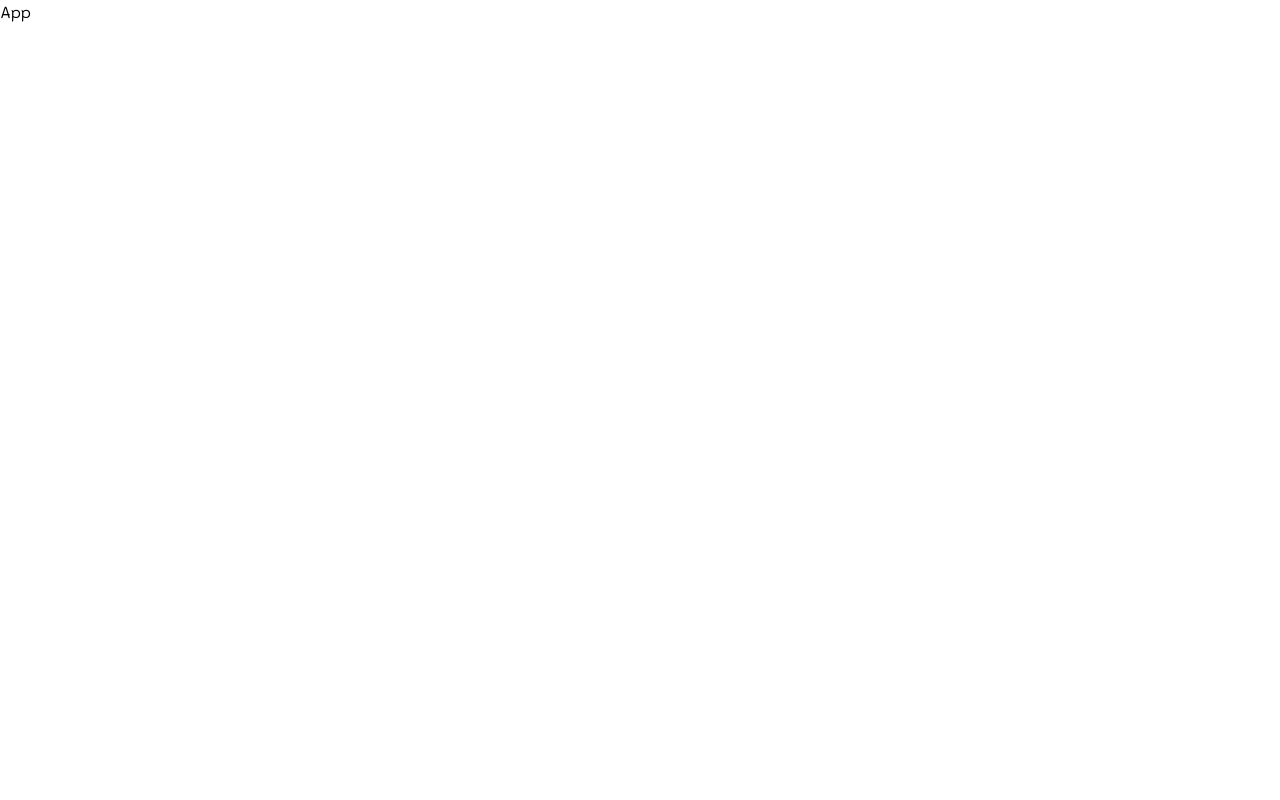
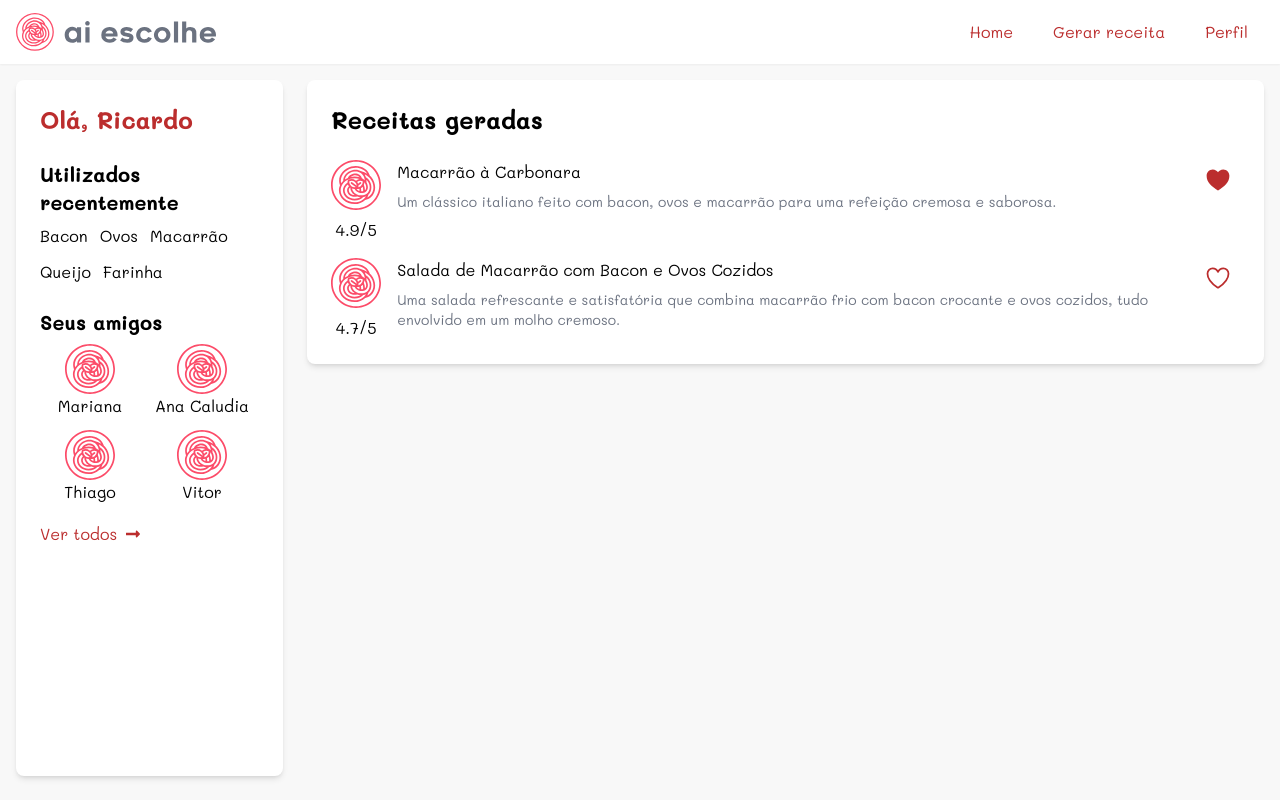
Before and after one commit to ricardorodriguespes17/ai-escolhe-web, a React (Vite) app: page / in a window 1280 px wide. Built offline with nearby package versions, Linux system fonts and the light colour scheme.

Commit message:
define router

```diff
--- a/src/App.tsx
+++ b/src/App.tsx
@@ -1,9 +1,8 @@
+import Router from "./routes"
+
 const App = () => {
-
   return (
-    <div>
-      <label>App</label>
-    </div>
+    <Router />
   )
 }
 
--- /dev/null
+++ b/src/routes/index.tsx
@@ -0,0 +1,13 @@
+import { createBrowserRouter, RouterProvider } from "react-router-dom"
+import HomePage from "../pages/Home"
+
+const browserRouter = createBrowserRouter([
+  {
+    path: "/",
+    element: <HomePage />
+  },
+])
+
+const Router = () => (<RouterProvider router={browserRouter} />)
+
+export default Router
```
